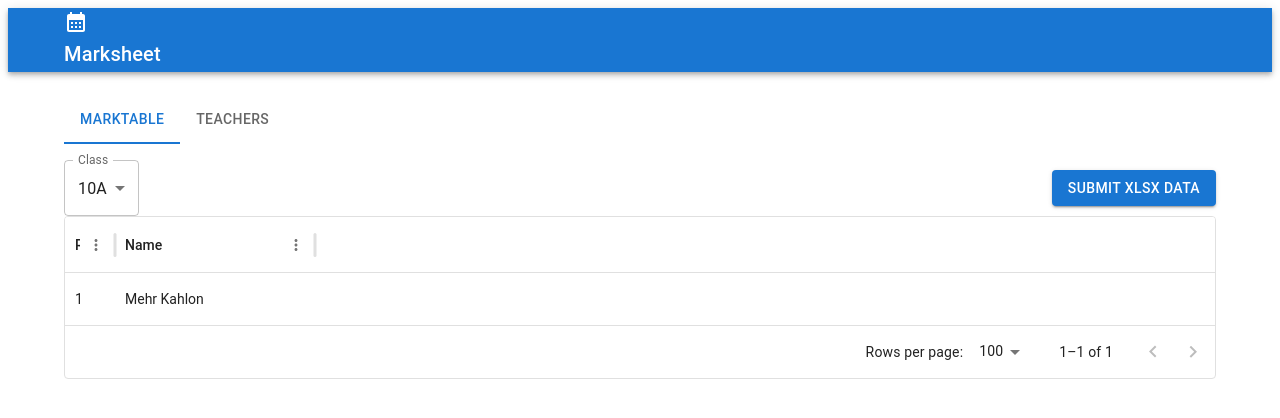
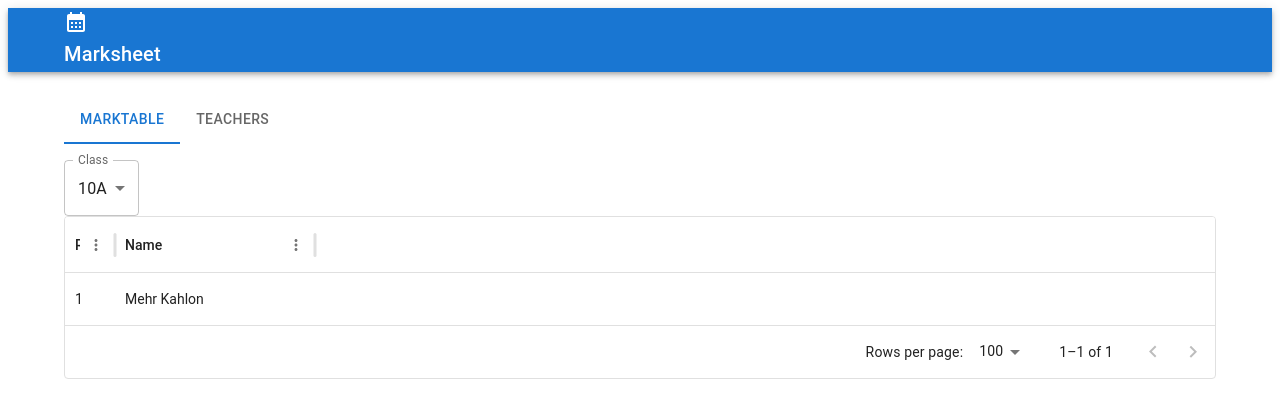
Before and after one commit to Atharvnadkarni/middlesboro-hat, a React app in the folder frontend/: page / in a window 1280 px wide. Shown: the top 418 px of the page. Built offline with nearby package versions, Linux system fonts and the light colour scheme; sample sign-in values are in the browser's storage; the HTML template or start-up script is replaced by a standard one.

Commit message:
add admin btn

```diff
--- a/frontend/src/components/Dropdown.js
+++ b/frontend/src/components/Dropdown.js
@@ -5,8 +5,13 @@ import {
   MenuItem,
   Select,
 } from "@mui/material";
+import { useEffect, useState } from "react";
 
 const Dropdown = ({ setClass }) => {
+  const [profile, setProfile] = useState();
+  useEffect(() => {
+    setProfile(JSON.parse(localStorage.getItem("profile")));
+  }, [localStorage]);
   return (
     <div
       style={{
@@ -32,7 +37,9 @@ const Dropdown = ({ setClass }) => {
           <MenuItem value={"C"}>10C</MenuItem>
         </Select>
       </FormControl>
-      <Button variant="contained">Submit XLSX Data</Button>
+      {profile?.role?.role == "Administrator" && (
+        <Button variant="contained">Submit XLSX Data</Button>
+      )}
     </div>
   );
 };
```
